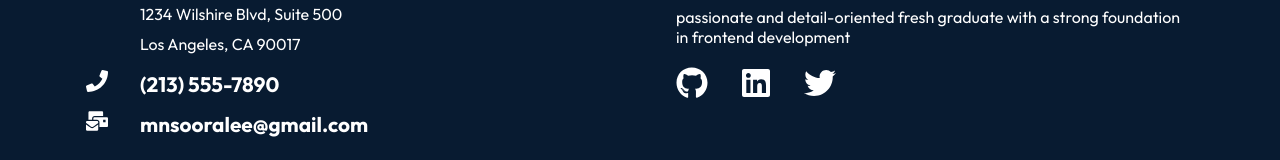
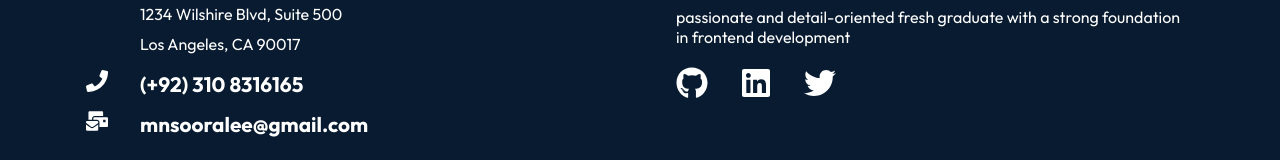
Before and after one commit to mnsooralee/portfolio-website-React, a React (Create React App) app: page / in a window 1280 px wide. Shown: the part 3017-3177 px from the top of the page. Built offline with nearby package versions, Linux system fonts and the light colour scheme.

Commit message:
Update Footer.js

```diff
--- a/src/components/Footer.js
+++ b/src/components/Footer.js
@@ -21,7 +21,7 @@ const Footer = () => {
                         <div className="phone">
                             <h4>
                                 <FaPhone size={22} style={{ color: "#fff", marginRight: "2rem" }} />
-                                (213) 555-7890
+                                (+92) 310 8316165
                             </h4>
                         </div>
                         <div className="email">
```
